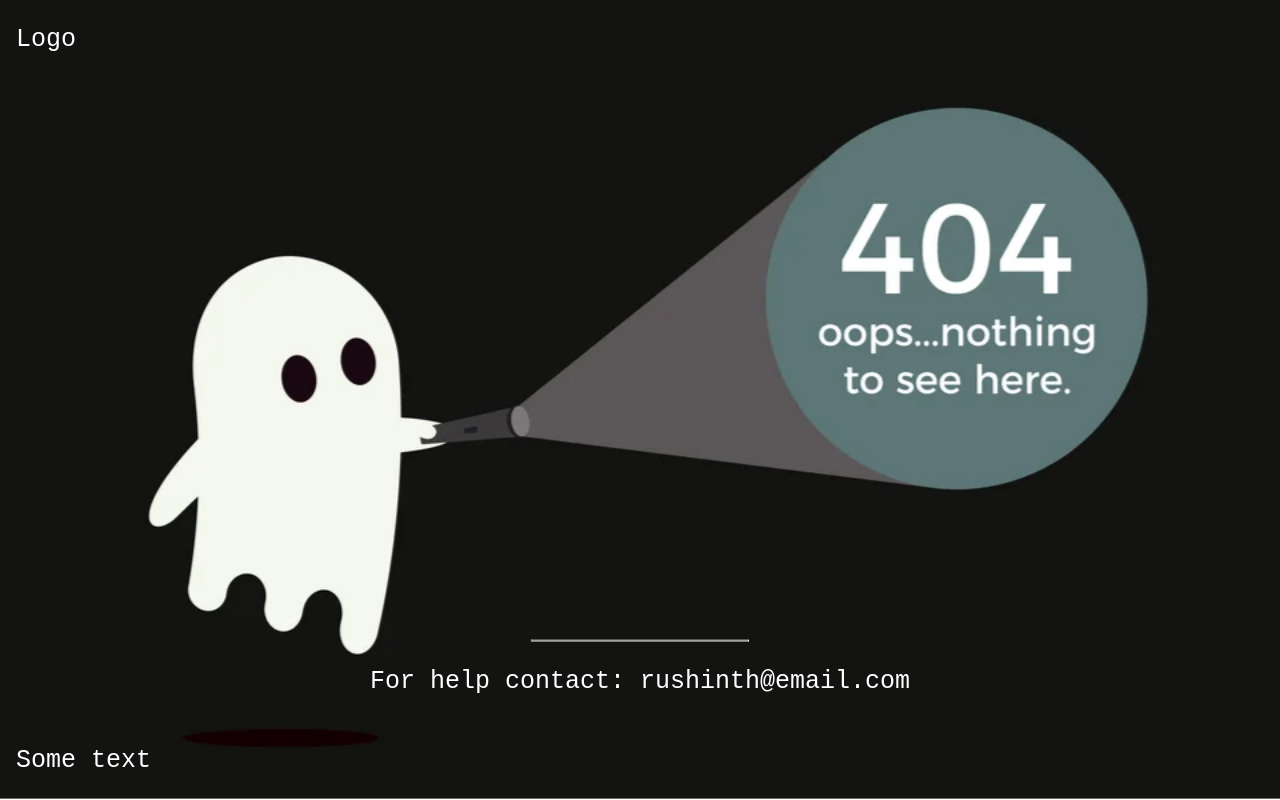
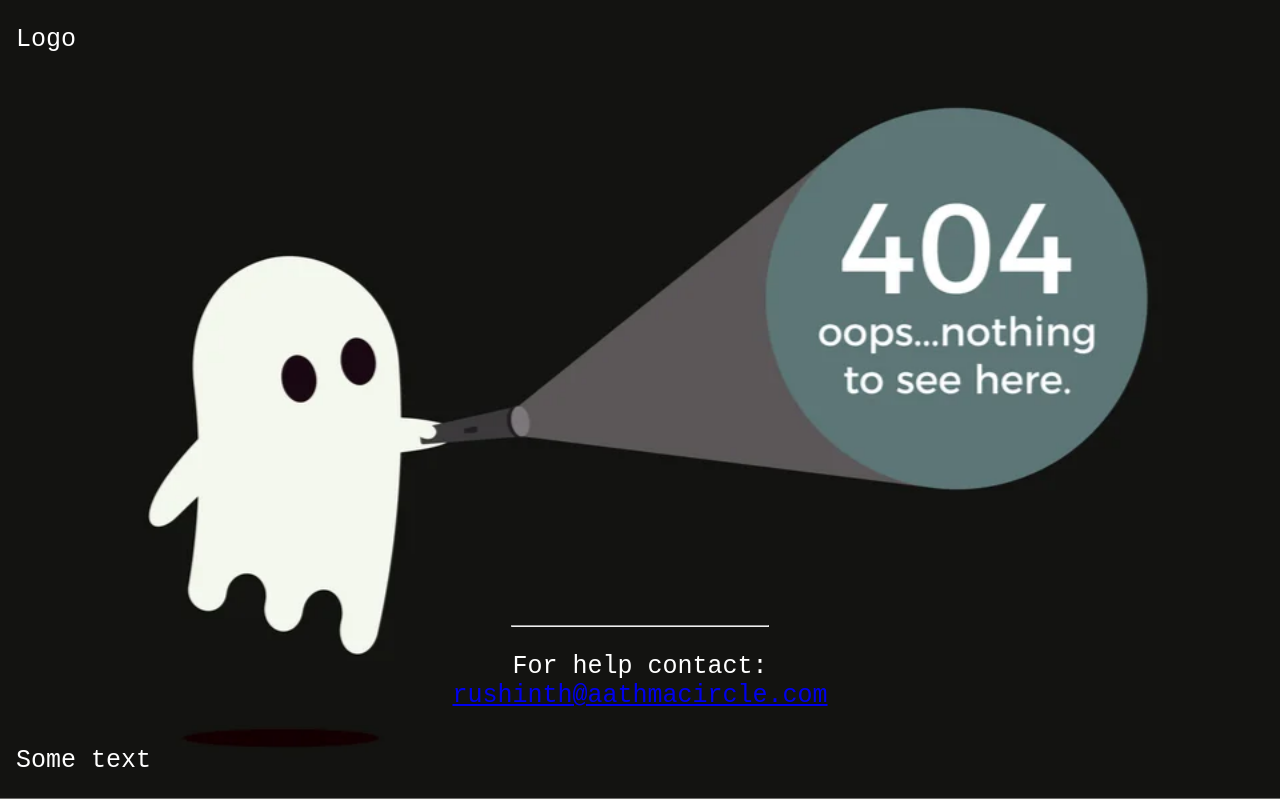
Before and after one commit to RushinthJohn/aathmacircle.com.github.io, a plain HTML site: page 404.html in a window 1280 px wide. Drawn offline with Linux system fonts and the light colour scheme.

Commit message:
Updated email links

```diff
--- a/404.html
+++ b/404.html
@@ -51,7 +51,7 @@ hr {
   <div class="middle">
     <!-- <h1>COMING SOON</h1> -->
     <hr>
-    <p>For help contact: rushinth@email.com</p>
+    <p>For help contact: <a href="mailto: rushinth@aathmacircle.com">rushinth@aathmacircle.com</a></p>
   </div>
   <div class="bottomleft">
     <p>Some text</p>
```
Also changed, not shown: index.html (+1 -1 lines).
